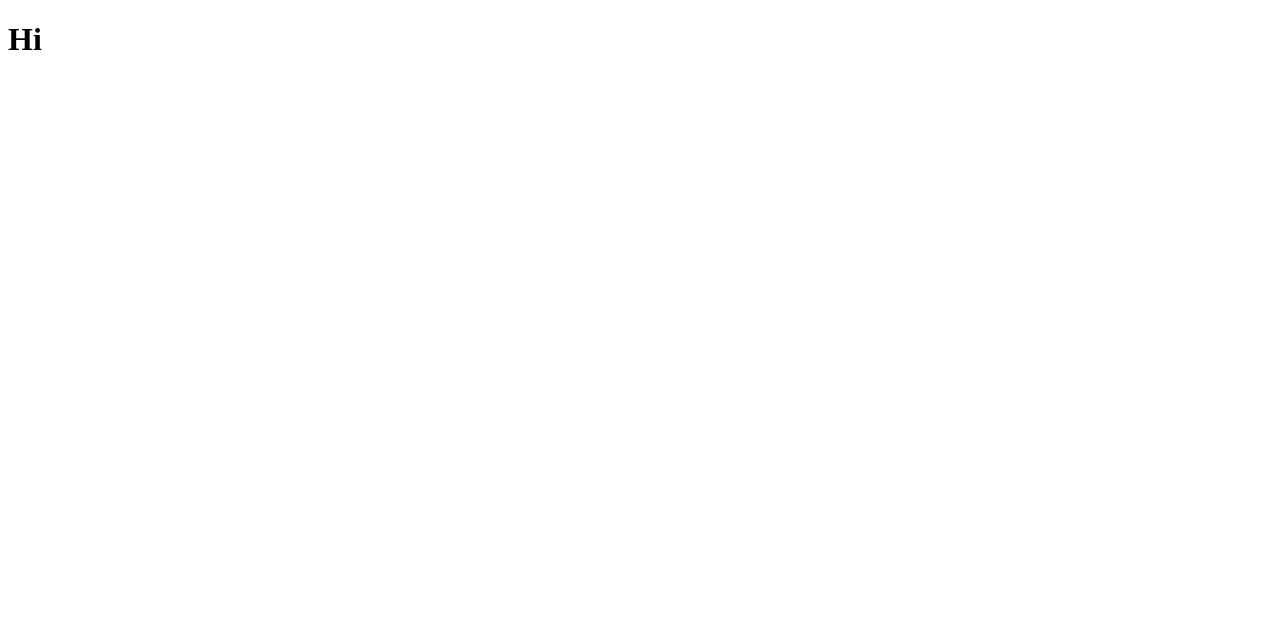
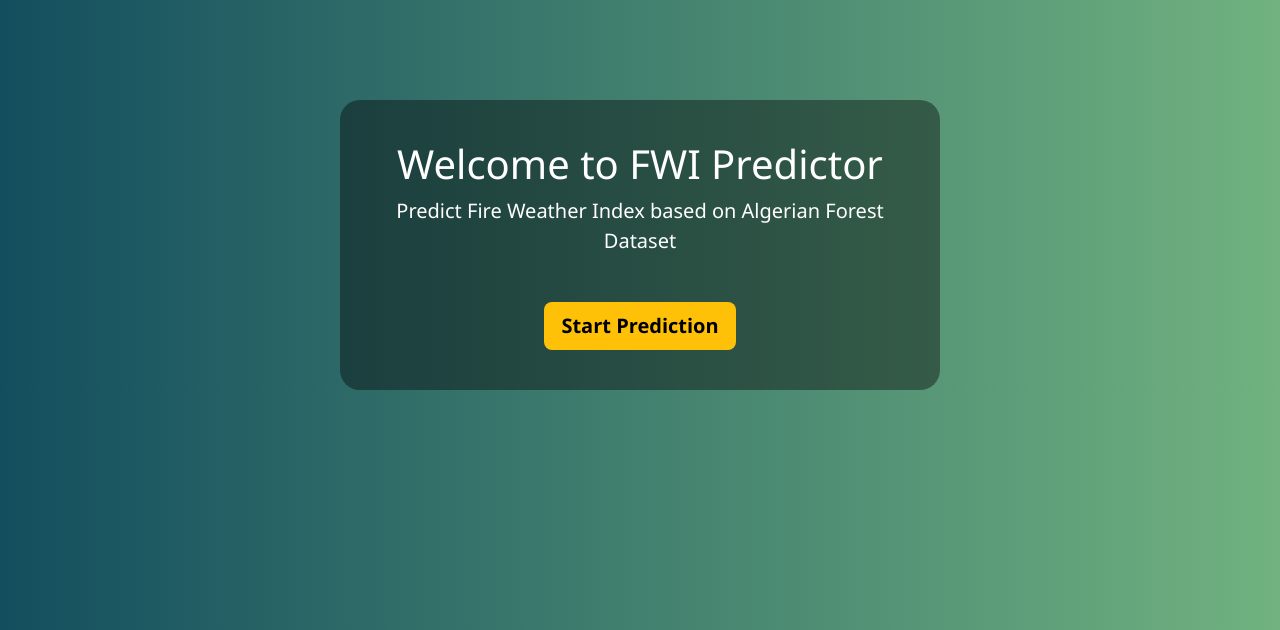
Before and after one commit to AtulJ505/Forest_Fire, a Flask app: page / in a window 1280 px wide. Before the commit the part shown is almost empty. Shown: the top 630 px of the page. Run offline with Flask 3, Linux system fonts and the light colour scheme; parts of the project's set-up code (start-up, migrations or seed data) failed here and were passed over.

Commit message:
Merge remote changes

```diff
--- a/templates/index.html
+++ b/templates/index.html
@@ -1,10 +1,42 @@
 <!DOCTYPE html>
-<html>
+<html lang="en">
 <head>
-  <title>Hello Page</title>
+    <meta charset="UTF-8">
+    <title>FWI Predictor - Welcome</title>
+    <link href="https://cdn.jsdelivr.net/npm/bootstrap@5.3.3/dist/css/bootstrap.min.css" rel="stylesheet">
+    <style>
+        body {
+            background: linear-gradient(to right, #134E5E, #71B280);
+            color: white;
+            text-align: center;
+            padding-top: 100px;
+            font-family: 'Segoe UI', Tahoma, Geneva, Verdana, sans-serif;
+        }
+        .welcome-box {
+            background-color: rgba(0, 0, 0, 0.4);
+            padding: 40px;
+            border-radius: 20px;
+            margin: auto;
+            max-width: 600px;
+        }
+        .btn-predict {
+            margin-top: 30px;
+            background-color: #ffc107;
+            color: black;
+            font-weight: bold;
+        }
+        .btn-predict:hover {
+            background-color: #e0a800;
+        }
+    </style>
 </head>
 <body>
-  <h1>Hi</h1>
+
+    <div class="welcome-box">
+        <h1>Welcome to FWI Predictor</h1>
+        <p class="lead">Predict Fire Weather Index based on Algerian Forest Dataset</p>
+        <a href="/predict" class="btn btn-predict btn-lg">Start Prediction</a>
+    </div>
+
 </body>
-
 </html>
```
Also changed, not shown: 1 other file.
